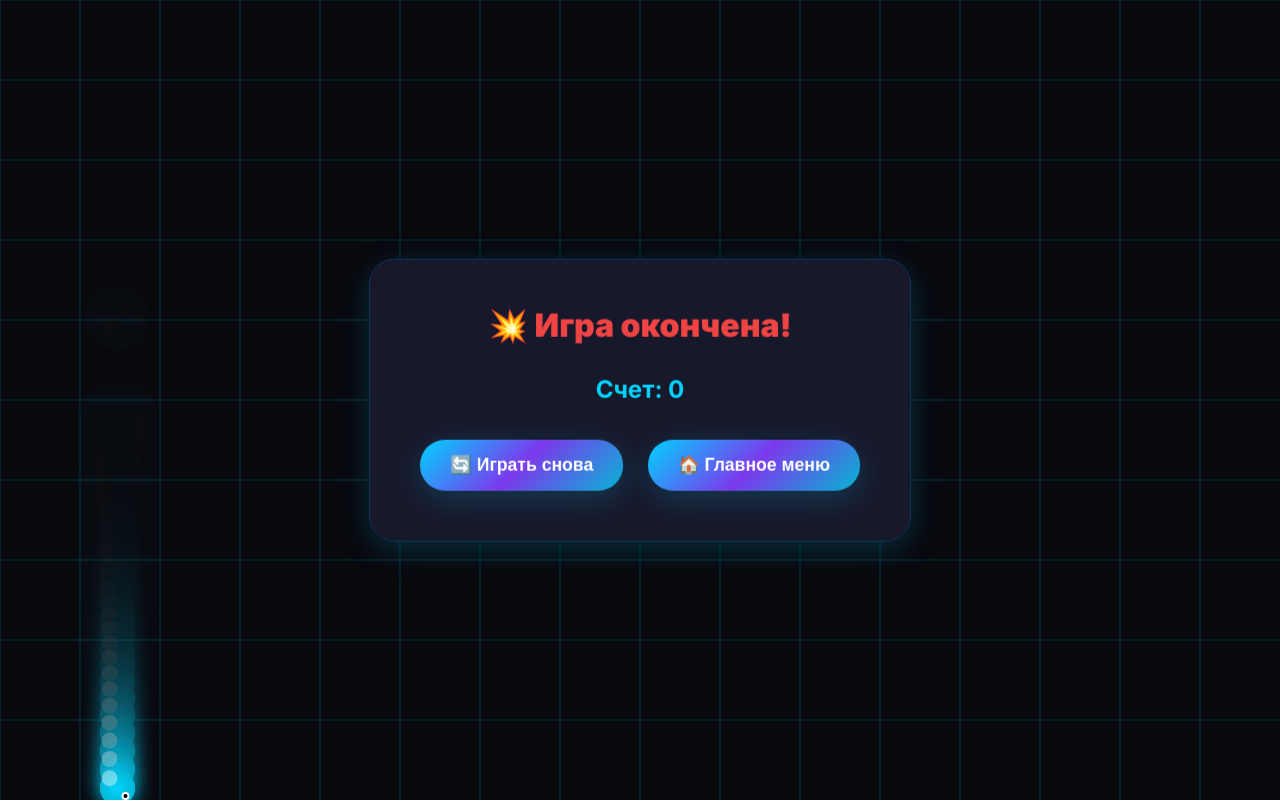
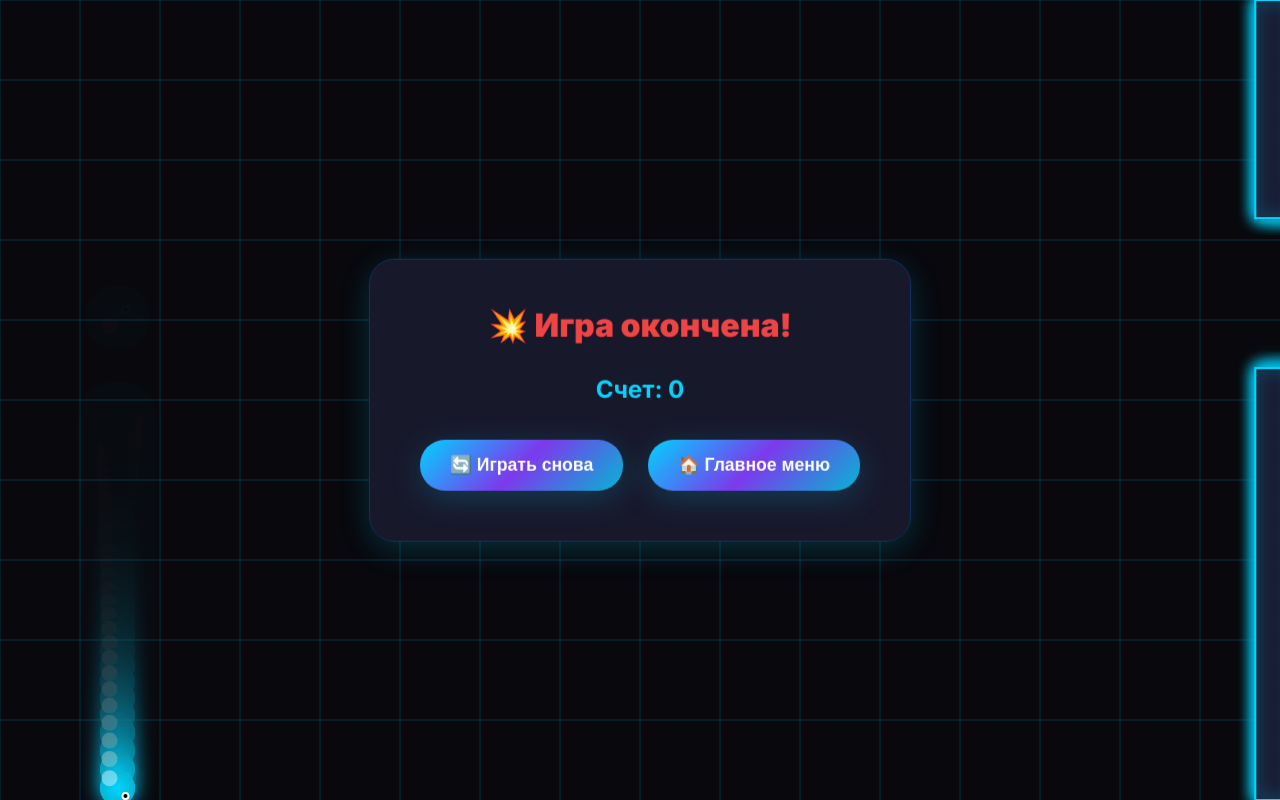
Before and after one commit to h4rdskillcfg/cryptobird, a plain HTML site: page index.html in a window 1280 px wide. Both pictures are taken after a click on the button "🎮 Начать игру". Drawn offline with Linux system fonts and the light colour scheme.

Commit message:
Update index.html

```diff
--- a/index.html
+++ b/index.html
@@ -676,7 +676,7 @@
             pipes = [];
             tokens = [];
             particles = [];
-            lastPipeX = canvas.width + 100;
+            lastPipeX = canvas.width + 200;
 
             // Hide menu
             const gameMenu = document.getElementById('gameMenu');
@@ -775,7 +775,7 @@
                 pipes = [];
                 tokens = [];
                 particles = [];
-                lastPipeX = canvas.width + 100;
+                lastPipeX = canvas.width + 200;
 
                 // Show UI elements
                 const scoreDisplay = document.getElementById('scoreDisplay');
@@ -944,7 +944,7 @@
             }
 
             // Generate pipes with proper spacing
-            if (lastPipeX - canvas.width > 300) {
+            if (pipes.length === 0 || lastPipeX - canvas.width > 250) {
                 generatePipe();
                 lastPipeX = canvas.width + 100;
             }
```
